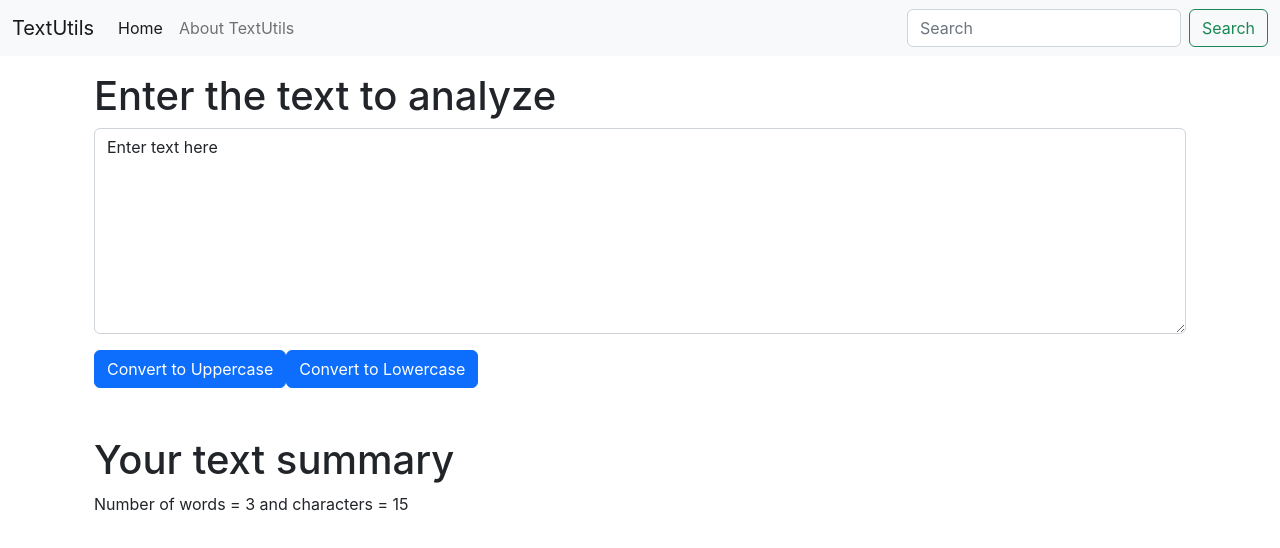
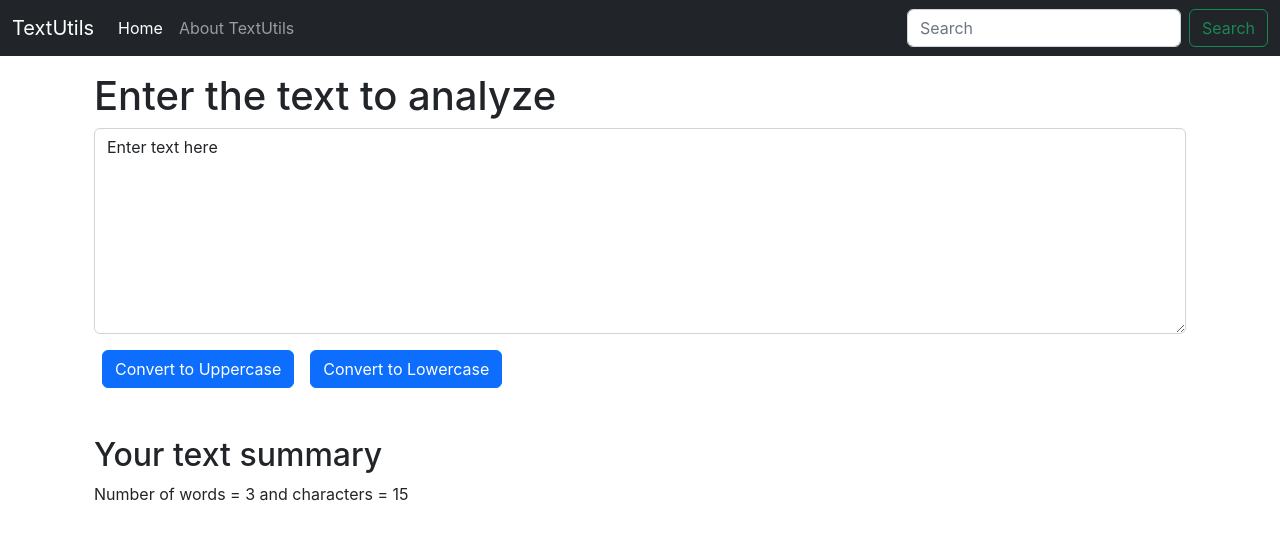
Before and after one commit to fawzaanshaikh/react-practice, a React (Create React App) app in the folder project-textutils/: page / in a window 1280 px wide. Shown: the top 548 px of the page. Built offline with nearby package versions, Linux system fonts and the light colour scheme.

Commit message:
Beautifications

```diff
--- a/project-textutils/src/components/Navbar.js
+++ b/project-textutils/src/components/Navbar.js
@@ -6,7 +6,7 @@ import PropTypes from 'prop-types' // type impt to get prop types import
 export default function Navbar(props) {
   return (
     <>
-        <nav className="navbar navbar-expand-lg bg-light">
+        <nav className="navbar navbar-expand-lg bg-dark navbar-dark"> {/* Earlier it was bg-light and navbar-light */}
         <div className="container-fluid">
             <a className="navbar-brand" href="/">{props.title}</a>
             <button className="navbar-toggler" type="button" data-bs-toggle="collapse" data-bs-target="#navbarSupportedContent" aria-controls="navbarSupportedContent" aria-expanded="false" aria-label="Toggle navigation">
--- a/project-textutils/src/components/TextForm.js
+++ b/project-textutils/src/components/TextForm.js
@@ -31,12 +31,12 @@ export default function TextForm(props) {
             <div className="mb-3">
                 <textarea className="form-control" id="myBox" value={text} onChange={handleOnChange} rows="8"></textarea>
             </div>
-            <button className="btn btn-primary" onClick={handleUpClick}>Convert to Uppercase</button>
-            <button className="btn btn-primary" onClick={handleLoClick}>Convert to Lowercase</button>
+            <button className="btn btn-primary mx-2" onClick={handleUpClick}>Convert to Uppercase</button>
+            <button className="btn btn-primary mx-2" onClick={handleLoClick}>Convert to Lowercase</button>
         </div>
 
         <div className="container my-5">
-            <h1>Your text summary</h1>
+            <h2>Your text summary</h2>
             <p>Number of words = {text.split(" ").length} and characters = {text.length}</p>
         </div>
     </>
```
